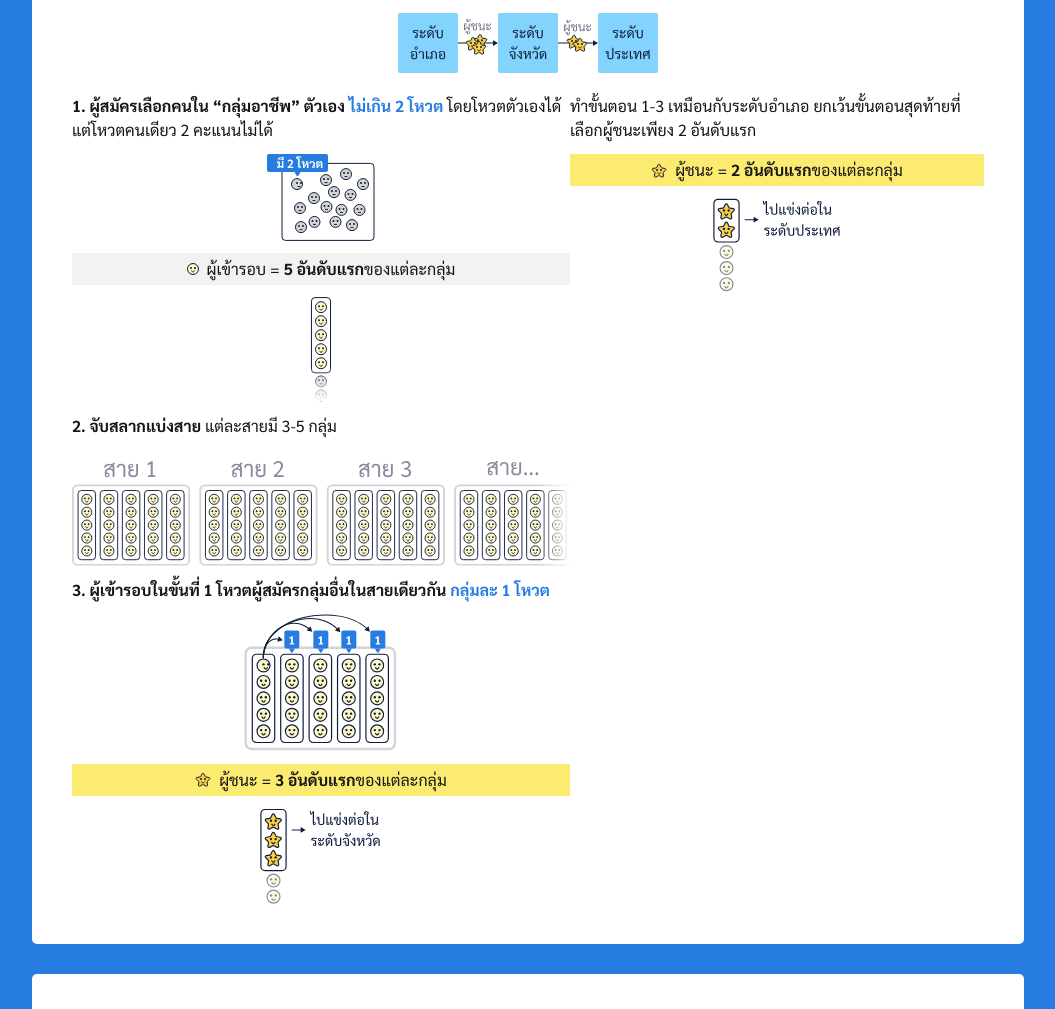
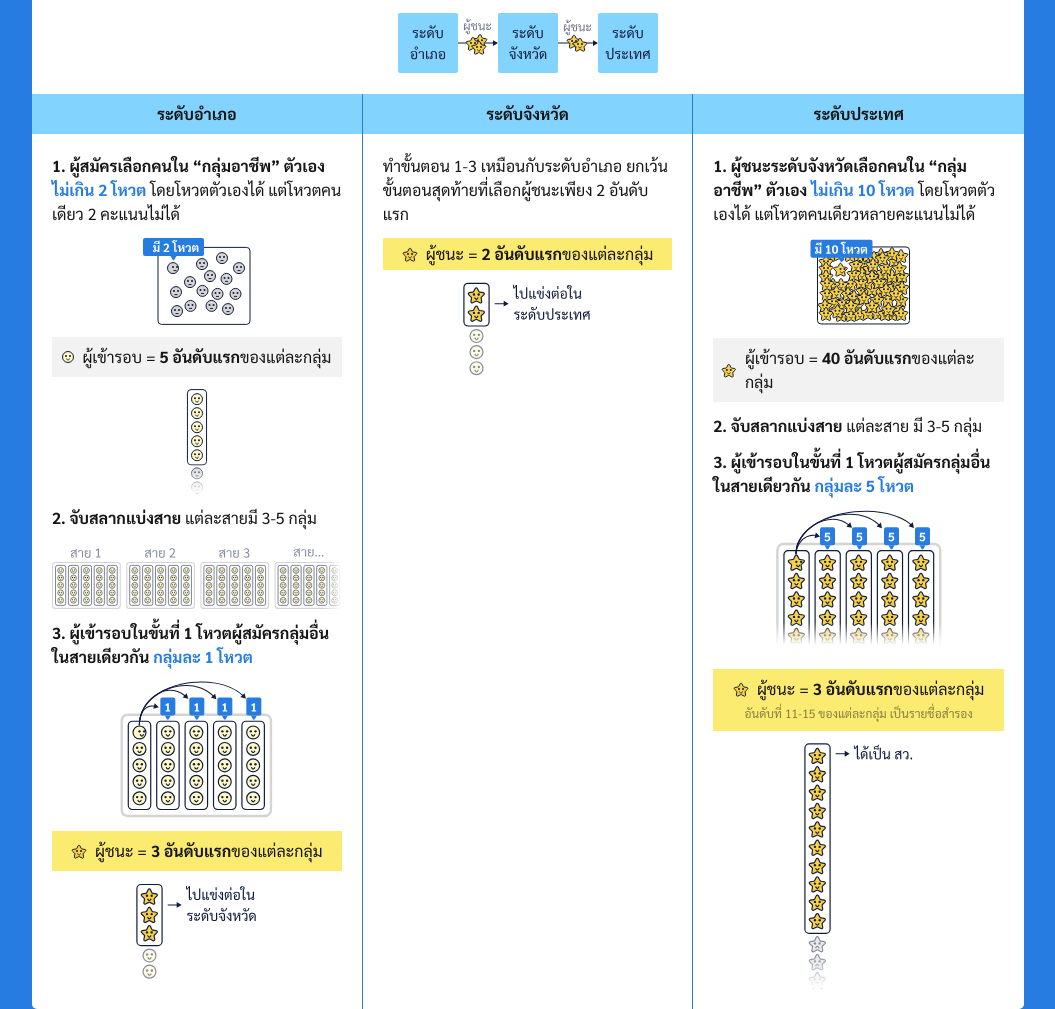
Before and after one commit to wevisdemo/senate67, an Astro site: page / in a window 1280 px wide. Shown: the part 3964-4973 px from the top of the page, without its empty margins (112-1167 px from the left). Built offline with nearby package versions, Linux system fonts and the light colour scheme; Astro itself is replaced by a stand-in of ours.

Commit message:
feat: add country level

```diff
--- a/src/components/landingPage/informationDetailSections/HowTheSystemWorks.astro
+++ b/src/components/landingPage/informationDetailSections/HowTheSystemWorks.astro
@@ -5,10 +5,13 @@ import LevelProvince from "./LevelProvince.astro";
 import LevelCountry from "./LevelCountry.astro";
 ---
 
-<InformationDetailCard
-	title="วิธีคัดเลือก สว."
-	subtitle="แบบ “เลือกกันเอง” และ “เลือกไขว้”"
->
+<div class="flex flex-col rounded-[5px] bg-base-100 gap-[10px] pt-[40px]">
+	<h1 class="heading-01 leading-8 text-primary text-center">
+		วิธีคัดเลือก สว.
+	</h1>
+	<p class="body-01 text-primary text-center">
+		แบบ “เลือกกันเอง” และ “เลือกไขว้”
+	</p>
 	<p class="text-center">
 		พ.ร.ป.สว.ฯ มาตรา 40-42 ออกแบบการเลือก สว. เป็นสามระดับ ดังนี้
 	</p>
@@ -20,11 +23,30 @@ import LevelCountry from "./LevelCountry.astro";
 		class="mx-auto"
 	/>
 
-	<div class="flex flex-col md:flex-row">
-		<LevelAmphoe />
-
-		<LevelProvince />
-
-		<LevelCountry />
+	<div class="step-levels grid grid-cols-1 md:grid-cols-3">
+		<div class="border-r border-primary">
+			<div class="body-01 px-1 py-2 bg-info text-center font-bold">
+				ระดับอำเภอ
+			</div>
+			<div class="my-5">
+				<LevelAmphoe />
+			</div>
+		</div>
+		<div class="border-r border-primary">
+			<div class="body-01 px-1 py-2 bg-info text-center font-bold">
+				ระดับจังหวัด
+			</div>
+			<div class="my-5">
+				<LevelProvince />
+			</div>
+		</div>
+		<div>
+			<div class="body-01 px-1 py-2 bg-info text-center font-bold">
+				ระดับประเทศ
+			</div>
+			<div class="my-5">
+				<LevelCountry />
+			</div>
+		</div>
 	</div>
-</InformationDetailCard>
+</div>
--- a/src/components/landingPage/informationDetailSections/LevelAmphoe.astro
+++ b/src/components/landingPage/informationDetailSections/LevelAmphoe.astro
@@ -3,7 +3,7 @@ import PersonHappy from "../../icons/PersonHappy.astro";
 import StarHappy from "../../icons/StarHappy.astro";
 ---
 
-<ul class="space-y-3">
+<ul class="space-y-3 mx-5">
 	<li class="space-y-3">
 		<p>
 			<b>1. ผู้สมัครเลือกคนใน “กลุ่มอาชีพ” ตัวเอง</b>
@@ -17,8 +17,8 @@ import StarHappy from "../../icons/StarHappy.astro";
 			class="mx-auto"
 		/>
 
-		<div class="bg-base-200 py-1 flex justify-center">
-			<p class="inline-flex items-center gap-2 text-center">
+		<div class="bg-base-200 p-2 flex justify-center">
+			<p class="inline-flex items-center gap-2">
 				<PersonHappy /><span>ผู้เข้ารอบ = <b>5 อันดับแรก</b>ของแต่ละกลุ่ม</span>
 			</p>
 		</div>
@@ -50,8 +50,8 @@ import StarHappy from "../../icons/StarHappy.astro";
 
 		<img src="/selecting-sytem/cross-voting.svg" alt="voting" class="mx-auto" />
 
-		<div class="bg-secondary py-1 flex justify-center">
-			<p class="inline-flex items-center gap-2 text-center">
+		<div class="bg-secondary p-2 flex justify-center">
+			<p class="inline-flex items-center gap-2">
 				<StarHappy /><span>ผู้ชนะ = <b>3 อันดับแรก</b>ของแต่ละกลุ่ม</span>
 			</p>
 		</div>
--- a/src/components/landingPage/informationDetailSections/LevelCountry.astro
+++ b/src/components/landingPage/informationDetailSections/LevelCountry.astro
@@ -1 +1,57 @@
-<div></div>
+---
+import PersonHappy from "../../icons/PersonHappy.astro";
+import StarHappy from "../../icons/StarHappy.astro";
+---
+
+<ol class="space-y-3 mx-5">
+	<li class="space-y-3">
+		<p>
+			<b>1. ผู้ชนะระดับจังหวัดเลือกคนใน “กลุ่มอาชีพ” ตัวเอง</b>
+			<b class="text-primary">ไม่เกิน 10 โหวต</b>
+			โดยโหวตตัวเองได้ แต่โหวตคนเดียวหลายคะแนนไม่ได้
+		</p>
+
+		<img
+			src="/selecting-sytem/a-winner-has-10-votes.svg"
+			alt="ผู้ชนะลงคะแนนได้ 10 คะแนน"
+			class="mx-auto"
+		/>
+
+		<div class="bg-base-200 p-2 flex justify-center">
+			<p class="inline-flex items-center gap-2">
+				<StarHappy /><span>ผู้เข้ารอบ = <b>40 อันดับแรก</b>ของแต่ละกลุ่ม</span>
+			</p>
+		</div>
+	</li>
+	<li>
+		<p><b>2. จับสลากแบ่งสาย</b> แต่ละสาย มี 3-5 กลุ่ม</p>
+	</li>
+	<li class="space-y-3">
+		<p>
+			<b>3. ผู้เข้ารอบในขั้นที่ 1 โหวตผู้สมัครกลุ่มอื่นในสายเดียวกัน</b>
+			<b class="text-primary">กลุ่มละ 5 โหวต</b>
+		</p>
+
+		<img
+			src="/selecting-sytem/cross-voting-country.svg"
+			alt="ผู้เข้ารอบโหวตผู้สมัครกลุ่มอื่นในสายเดียวกันกลุ่มละ 5 โหวต"
+			class="mx-auto"
+		/>
+
+		<div class="bg-secondary p-2 flex flex-col content-center gap-1">
+			<p class="inline-flex items-center gap-2 content-center mx-auto">
+				<StarHappy /><span>ผู้ชนะ = <b>3 อันดับแรก</b>ของแต่ละกลุ่ม</span>
+			</p>
+
+			<p class="text-center body-03 opacity-50">
+				อันดับที่ 11-15 ของแต่ละกลุ่ม เป็นรายชื่อสำรอง
+			</p>
+		</div>
+
+		<img
+			src="/selecting-sytem/top-10-winners-country.svg"
+			alt="ผู้ชนะ 10 อันดับแรกของแต่ละกลุ่มได้เป็นสมาชิกวุฒิสภา"
+			class="mx-auto"
+		/>
+	</li>
+</ol>
--- a/src/components/landingPage/informationDetailSections/LevelProvince.astro
+++ b/src/components/landingPage/informationDetailSections/LevelProvince.astro
@@ -2,7 +2,7 @@
 import StarHappy from "../../icons/StarHappy.astro";
 ---
 
-<div class="space-y-3">
+<div class="space-y-3 mx-5">
 	<p>
 		ทำขั้นตอน 1-3 เหมือนกับระดับอำเภอ ยกเว้นขั้นตอนสุดท้ายที่เลือกผู้ชนะเพียง 2
 		อันดับแรก
```
Also changed, not shown: public/selecting-sytem/a-winner-has-10-votes.svg (added), public/selecting-sytem/cross-voting-country.svg (added), public/selecting-sytem/top-10-winners-country.svg (added).
